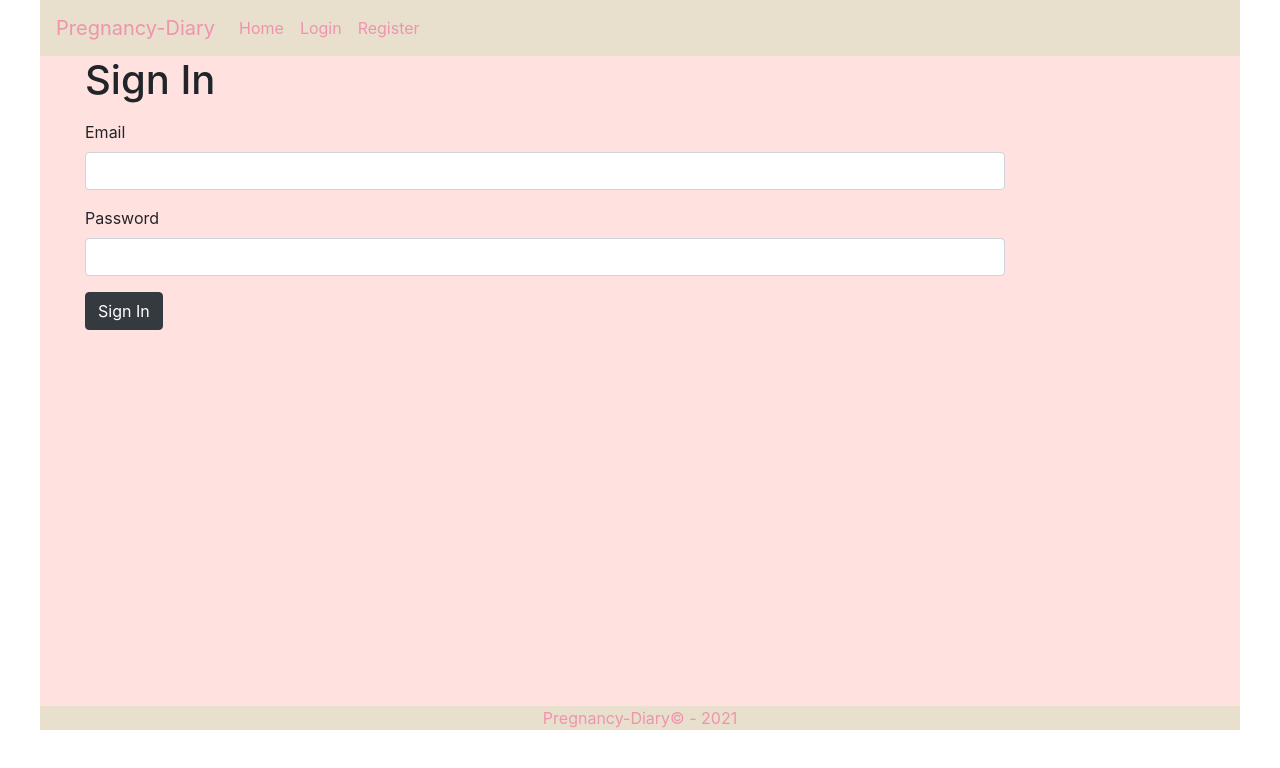
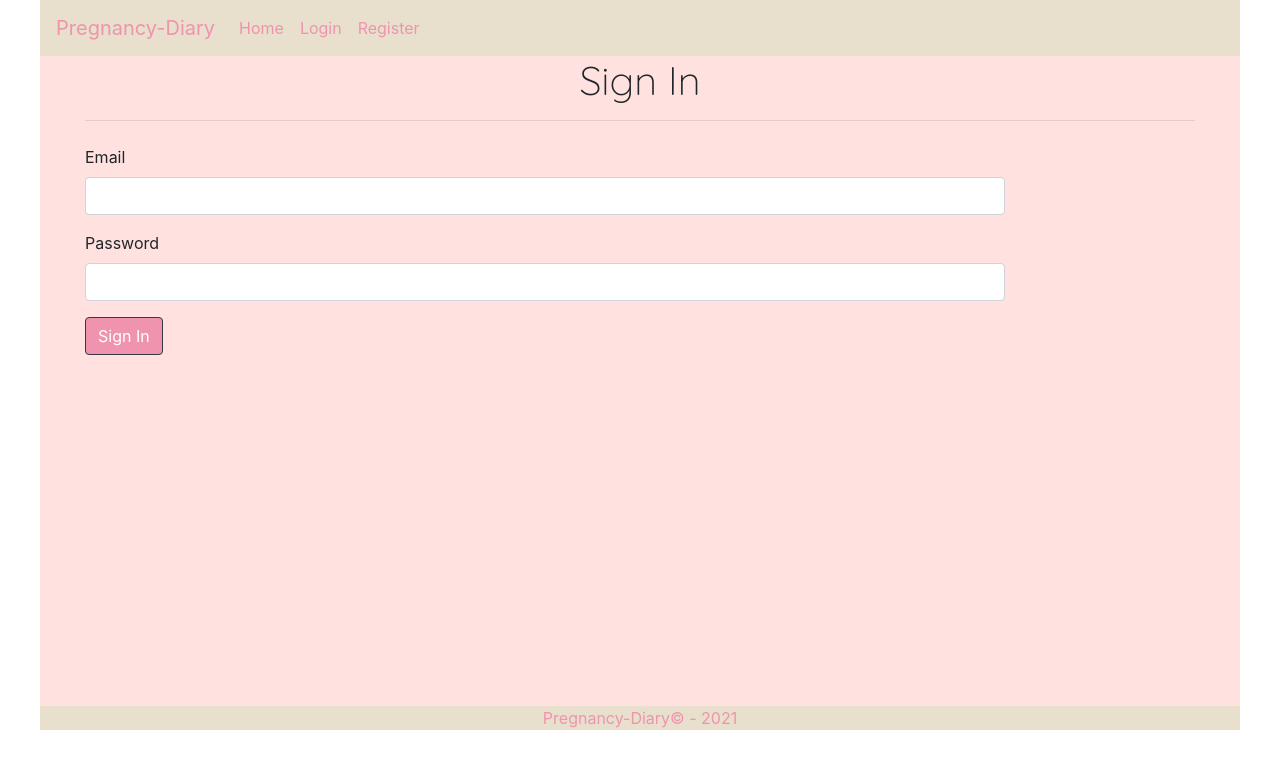
Before and after one commit to ChristinaNikolova/PregnancyDiary-React, a React (Create React App) app in the folder client/: page /login in a window 1280 px wide. Shown: the top 768 px of the page. Built offline with nearby package versions, Linux system fonts and the light colour scheme.

Commit message:
work on css

```diff
--- a/client/public/index.html
+++ b/client/public/index.html
@@ -9,6 +9,8 @@
   <meta name="description" content="Web site created using create-react-app" />
   <link rel="apple-touch-icon" href="%PUBLIC_URL%/logo192.png" />
   <link rel="manifest" href="%PUBLIC_URL%/manifest.json" />
+  <link rel="preconnect" href="https://fonts.gstatic.com">
+  <link href="https://fonts.googleapis.com/css2?family=Quicksand:wght@300&display=swap" rel="stylesheet">
   <title>Pregnancy Diary</title>
 </head>
 
--- a/client/src/App.css
+++ b/client/src/App.css
@@ -6,3 +6,7 @@
 ul {
   list-style-type: none;
 }
+
+.custom-font {
+  font-family: 'Quicksand', sans-serif;
+}
--- a/client/src/components/Auth/Login/Login.css
+++ b/client/src/components/Auth/Login/Login.css
@@ -2,3 +2,11 @@
     background-color: #FFE2E0;
     height: 650px;
 }
+
+.login-wrapper button {
+    background-color: #EF93AE;
+}
+
+.login-wrapper button:hover {
+    background-color: #7BA5F7;
+}
--- a/client/src/components/Auth/Login/Login.jsx
+++ b/client/src/components/Auth/Login/Login.jsx
@@ -43,7 +43,8 @@ function Login({ history, clickHandler }) {
     return (
         <div className="login-wrapper">
             <div className="container">
-                <h1>Sign In</h1>
+                <h1 className="text-center custom-font">Sign In</h1>
+                <hr />
                 <div className="row">
                     <div className="col-lg-10">
                         <form className="mt-2" onSubmit={onLoginSubmitHandler}>
--- a/client/src/components/shared/InputError/InputError.jsx
+++ b/client/src/components/shared/InputError/InputError.jsx
@@ -4,7 +4,7 @@ function InputError({ children }) {
     }
 
     return (
-        <div className="alert alert-danger mt-1">
+        <div className="alert alert-warning mt-1">
             { children }
         </div >
     );
```
